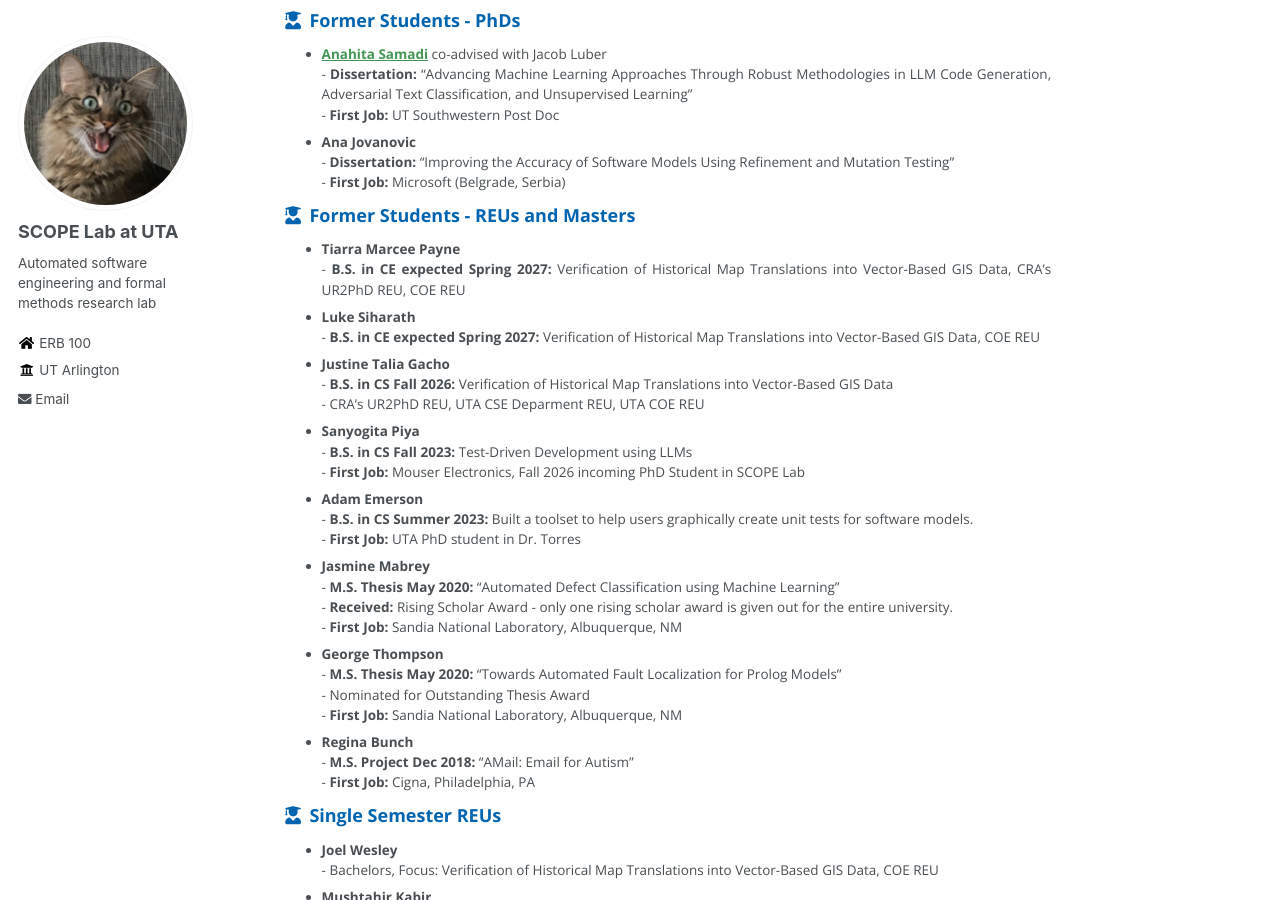
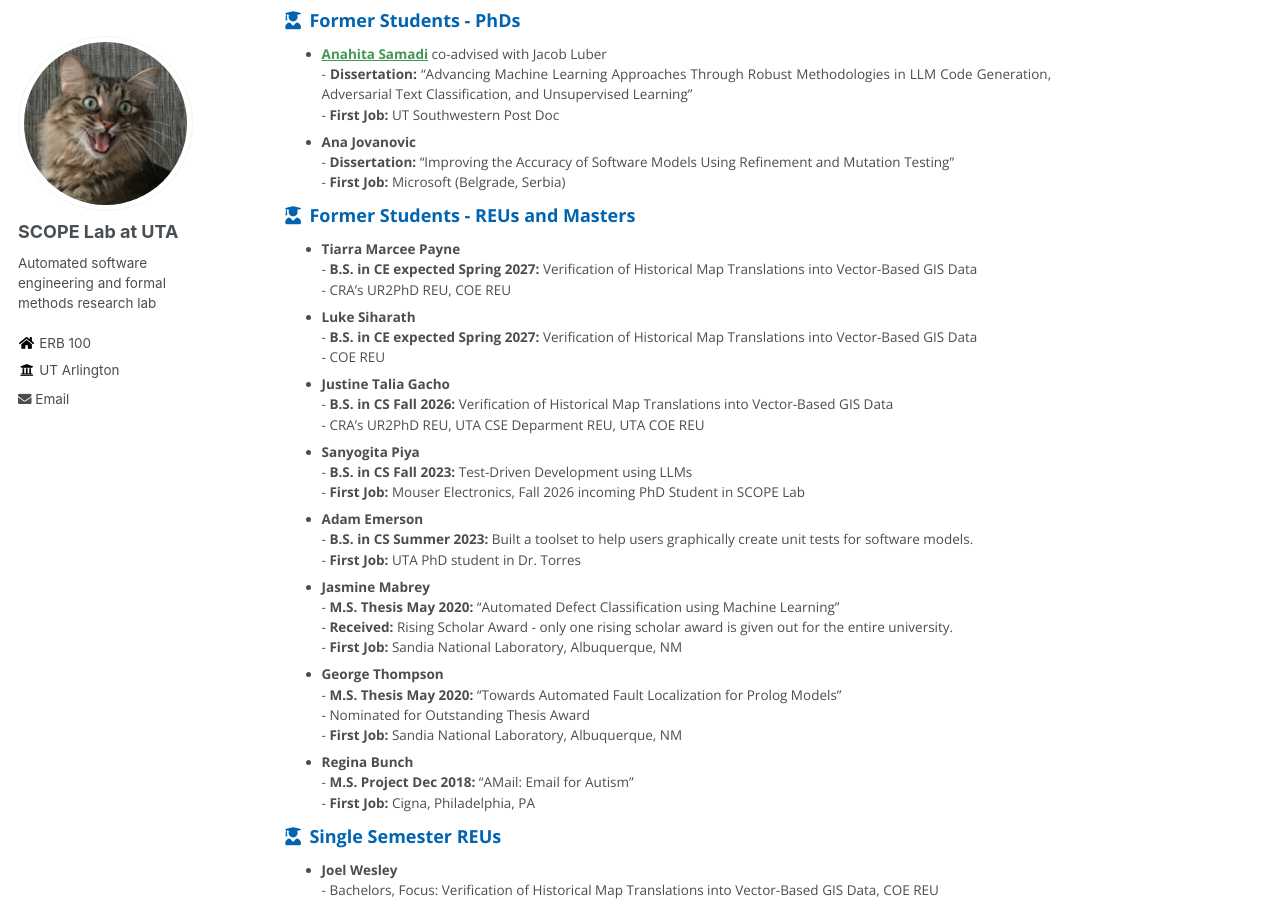
Before and after one commit to SCOPELabUTA/SCOPELabUTA.github.io, a Jekyll site: the page built from _pages/people.md, in a window 1280 px wide and 900 px high, scrolled down 586 px. Built offline with Jekyll 4.4.1, drawn with Linux system fonts in a browser that asks for light colours.

```diff
--- a/_pages/people.md
+++ b/_pages/people.md
@@ -19,8 +19,8 @@ author_profile: true
 * **Ana Jovanovic** <br> - **Dissertation:** "Improving the Accuracy of Software Models Using Refinement and Mutation Testing" <br> - **First Job:** Microsoft (Belgrade, Serbia)
 
 ### <i class="fa fa-fw fa-user-graduate" aria-hidden="true"></i> Former Students - REUs and Masters
-* **Tiarra Marcee Payne** <br> - **B.S. in CE expected Spring 2027:**  Verification of Historical Map Translations into Vector-Based GIS Data, CRA's UR2PhD REU, COE REU
-* **Luke Siharath** <br> - **B.S.  in CE expected Spring 2027:**  Verification of Historical Map Translations into Vector-Based GIS Data, COE REU
+* **Tiarra Marcee Payne** <br> - **B.S. in CE expected Spring 2027:**  Verification of Historical Map Translations into Vector-Based GIS Data <br> - CRA's UR2PhD REU, COE REU
+* **Luke Siharath** <br> - **B.S.  in CE expected Spring 2027:**  Verification of Historical Map Translations into Vector-Based GIS Data <br> - COE REU
 * **Justine Talia Gacho** <br> - **B.S. in CS Fall 2026:** Verification of Historical Map Translations into Vector-Based GIS Data <br> - CRA's UR2PhD REU, UTA CSE Deparment REU, UTA COE REU
 * **Sanyogita Piya** <br> - **B.S. in CS Fall 2023:** Test-Driven Development using LLMs <br> - **First Job:** Mouser Electronics, Fall 2026 incoming PhD Student in SCOPE Lab
 * **Adam Emerson** <br> - **B.S. in CS Summer 2023:** Built a toolset to help users graphically create unit tests for software models.  <br> - **First Job:** UTA PhD student in Dr. Torres
```
